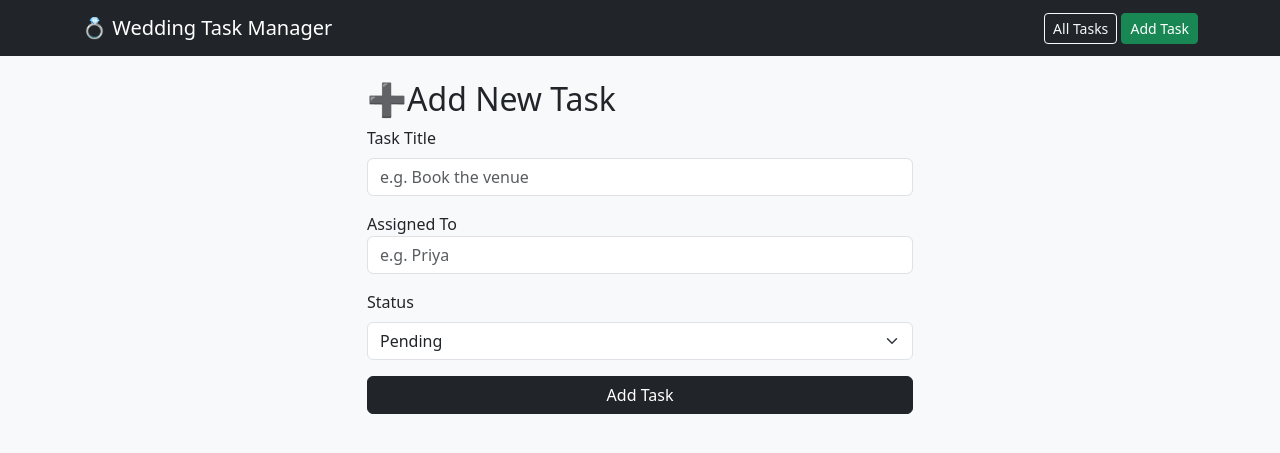
After one commit to poulsamiksha7/Wedding-Task-Manager, a Flask app: page /add in a window 1280 px wide. The commit adds this page. Shown: the top 453 px of the page. Run offline with Flask 3, Linux system fonts and the light colour scheme.

Commit message:
feat: Add Task form with POST route, DB save, redirect

```diff
--- a/app.py
+++ b/app.py
@@ -1,33 +1,50 @@
-from flask import Flask, render_template
+from flask import Flask, render_template, redirect, url_for, request
 from flask_sqlalchemy import SQLAlchemy
 
 app = Flask(__name__)
 
-app.config['SQLALCHEMY_DATABASE_URI']='sqlite:///wedding.db'
-app.config['SQLALCHEMY_TRACK_MODIFICATIONS']=False
+app.config['SQLALCHEMY_DATABASE_URI'] = 'sqlite:///wedding.db'
+app.config['SQLALCHEMY_TRACK_MODIFICATIONS'] = False
+app.config['SECRET_KEY'] = 'weddingapp2026'
 
-db=SQLAlchemy(app)
+db = SQLAlchemy(app)
 
-#DATABASE MODEL ONE TABLE IN YOUR DATABASE
 class Task(db.Model):
-    id=db.Column(db.Integer,primary_key=True)
-    title=db.Column(db.String(200),nullable=False)
-    assigned_to=db.Column(db.String(100),nullable=False)
-    status=db.Column(db.String(20),default='Pending')
+    id = db.Column(db.Integer, primary_key=True)
+    title = db.Column(db.String(200), nullable=False)
+    assigned_to = db.Column(db.String(100), nullable=False)
+    status = db.Column(db.String(20), default='Pending')
 
-
-def __repr__(self):
-    return f'<Task {self.title}>'
+    def __repr__(self):               # ← INSIDE the class. Indented.
+        return f'<Task {self.title}>'
 
 
 @app.route('/')
 def home():
     return render_template('index.html')
 
+
 @app.route('/tasks')
 def tasks():
-    all_tasks=Task.query.all()
+    all_tasks = Task.query.all()      # ← fetch from DB
     return render_template('tasks.html', tasks=all_tasks)
+
+
+@app.route('/add', methods=['GET', 'POST'])
+def add_task():
+    if request.method == 'POST':
+        title = request.form.get('title')
+        assigned_to = request.form.get('assigned_to')
+        status = request.form.get('status')
+
+        new_task = Task(title=title, assigned_to=assigned_to, status=status)
+        db.session.add(new_task)
+        db.session.commit()
+
+        return redirect(url_for('tasks'))
+
+    return render_template('add_task.html')
+
 
 if __name__ == '__main__':
     app.run(debug=True)
--- /dev/null
+++ b/templates/add_task.html
@@ -0,0 +1,34 @@
+{% extends 'base.html' %}
+
+{% block content %}
+
+<div class="row justify-content-center">
+    <div class="col-md-6">
+        <h2 class="md-4">➕Add New Task</h2>
+
+        <form action="{{url_for('add_task')}}" method="POST">
+
+            <div class="mb-3">
+                <label class="form-label">Task Title</label>
+                <input type="text" name="title" class="form-control" placeholder="e.g. Book the venue" required>
+            </div>
+
+            <div class="mb-3">
+                <label class="from-label">Assigned To</label>
+                <input type="text" name="assigned_to" class="form-control" placeholder="e.g. Priya" required>
+            </div>
+
+            <div class="mb-3">
+                <label class="form-label">Status</label>
+                <select name="status" class="form-select">
+                    <option value="Pending">Pending</option>
+                    <option value="DOne">Done</option>
+                </select>
+            </div>
+
+            <button type="submit" class="btn btn-dark w-100">Add Task</button>
+        </form>
+    </div>
+</div>
+
+{% endblock %}
--- a/templates/base.html
+++ b/templates/base.html
@@ -15,6 +15,7 @@
             <a class="navbar-brand" href="{{ url_for('home') }}">💍 Wedding Task Manager</a>
             <div>
                 <a class="btn btn-outline-light btn-sm" href="{{ url_for('tasks') }}">All Tasks</a>
+                <a href="{{url_for('add_task')}}" class="btn btn-success btn-sm">Add Task</a>
             </div>
         </div>
     </nav>
```
Also changed, not shown: instance/wedding.db.
